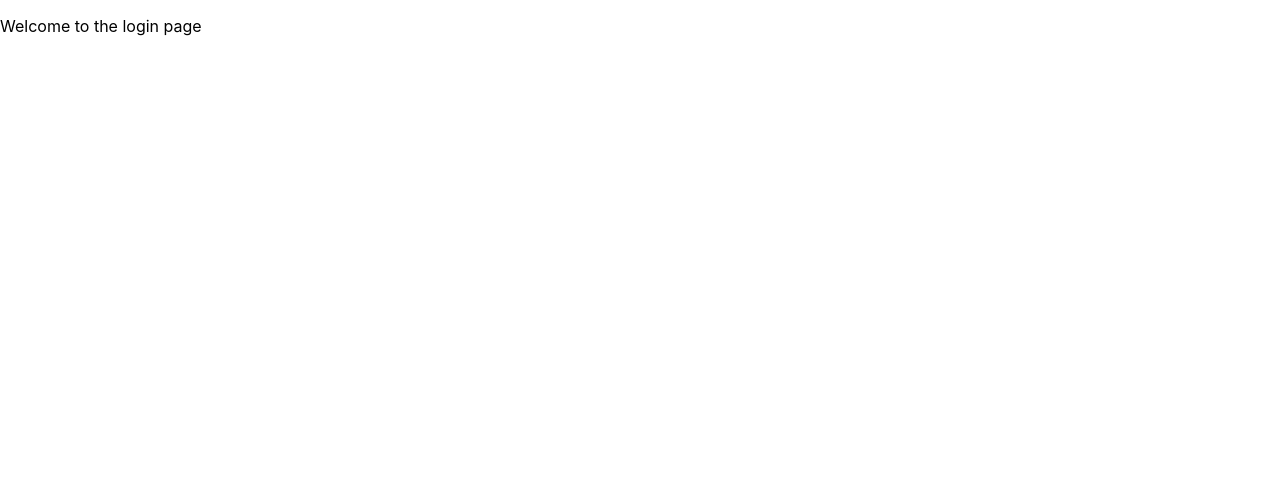
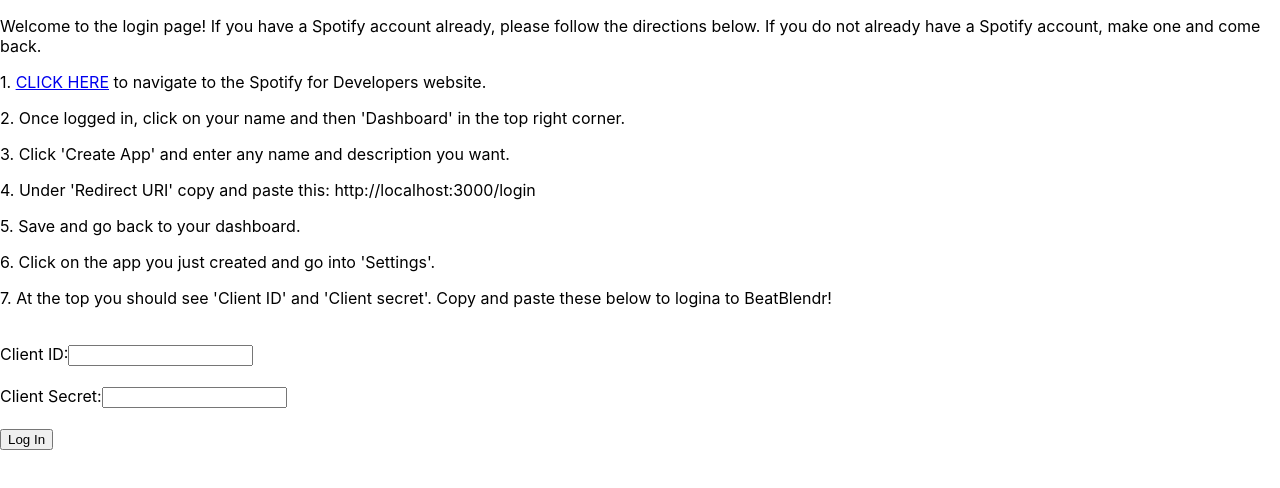
Before and after one commit to durigon-sam/SWEGroup12, a React (Create React App) app in the folder frontend/: page /login in a window 1280 px wide. Shown: the top 488 px of the page. Built offline with nearby package versions, Linux system fonts and the light colour scheme.

Commit message:
Basic skeleton for login page.

```diff
--- a/frontend/src/components/login.jsx
+++ b/frontend/src/components/login.jsx
@@ -1,13 +1,65 @@
 import React from 'react'
 import '../styles/App.css'
+import { Box } from '@mui/material'
+
+// global variables
+var redirect_uri = 'http://localhost:3000/login' // change to correct url
+var client_id = ''
+var client_secret = ''
+
+const AUTHORIZE = 'https://accounts.spotify.com/authorize'
 
 export default function Login () {
 
-	return(
-		<div>
-			<p>
-                Welcome to the login page
-			</p>
-		</div>
-	)
+	// if user is not logged in yet
+	if (client_id == '') {
+		return (
+			<div className=''>
+				<Box className=''>
+					<p>Welcome to the login page! If you have a Spotify account already, please follow the directions below. If you do not
+						already have a Spotify account, make one and come back.
+					</p>
+					<p>1. <a href="https://developer.spotify.com/dashboard" target='_blank' rel="noreferrer">CLICK HERE</a> to navigate to the Spotify for Developers website.</p>
+					<p>2. Once logged in, click on your name and then 'Dashboard' in the top right corner.</p>
+					<p>3. Click 'Create App' and enter any name and description you want.</p>
+					<p>4. Under 'Redirect URI' copy and paste this: http://localhost:3000/login</p>
+					<p>5. Save and go back to your dashboard.</p>
+					<p>6. Click on the app you just created and go into 'Settings'.</p>
+					<p>7. At the top you should see 'Client ID' and 'Client secret'. Copy and paste these below to logina to BeatBlendr!</p><br />
+
+					{/* user needs to input their clientId and client secret */}
+					<div className="input-id">
+						<label htmlFor="clientId" className="form-label">Client ID:</label>
+						<input type="text" className="form-control" id="clientId" placeholder=""></input>
+					</div><br />
+
+					<div className="input-secret">
+						<label htmlFor="clientSecret" className="form-label">Client Secret:</label>
+						<input type="text" className="form-control" id="clientSecret" placeholder=""></input>
+					</div><br />
+
+					<input type="button" onClick={requestAuthorization} value="Log In"></input><br/>
+				</Box>
+			</div>
+		)
+	} else { // if user is already logged in
+		// TODO: show the home page
+		return
+	}
+} // end login function
+
+// this function calls the authorization endpoint from Spotify API
+function requestAuthorization() {
+	client_id = document.getElementById('clientId').value
+	client_secret = document.getElementById('clientSecret').value
+	localStorage.setItem('client_id', client_id)
+	localStorage.setItem('client_secret', client_secret)
+
+	let url = AUTHORIZE
+	url += '?client_id=' + client_id
+	url += '&response_type=code'
+	url += '&redirect_uri=' + encodeURI(redirect_uri)
+	url += '&show_dialog=true'
+	url += '&scope=user-read-private user-read-email user-modify-playback-state user-read-playback-position user-library-read streaming user-read-playback-state user-read-recently-played playlist-read-private'
+	window.location.href = url // Show Spotify's authorization screen
 }
```
